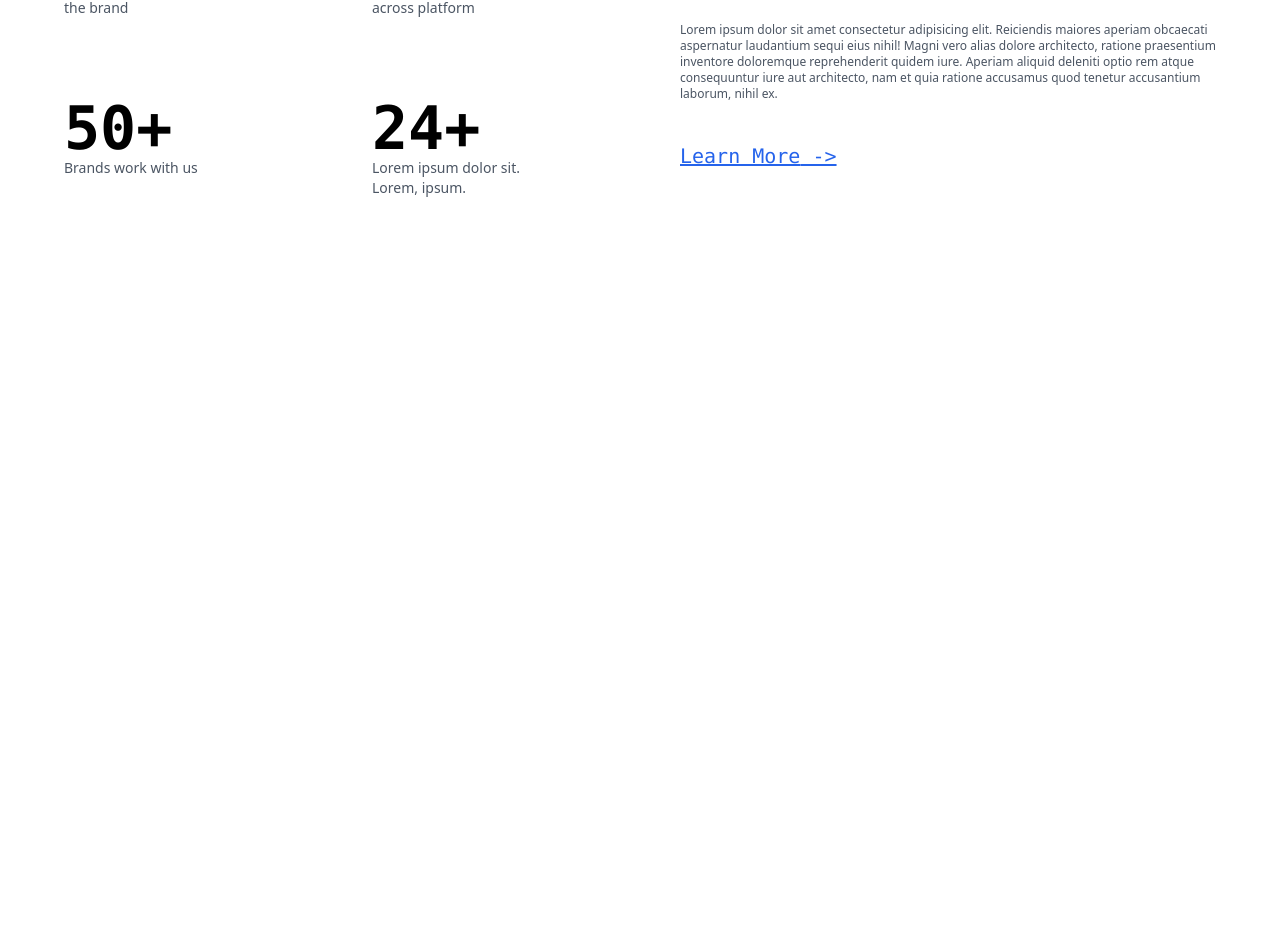
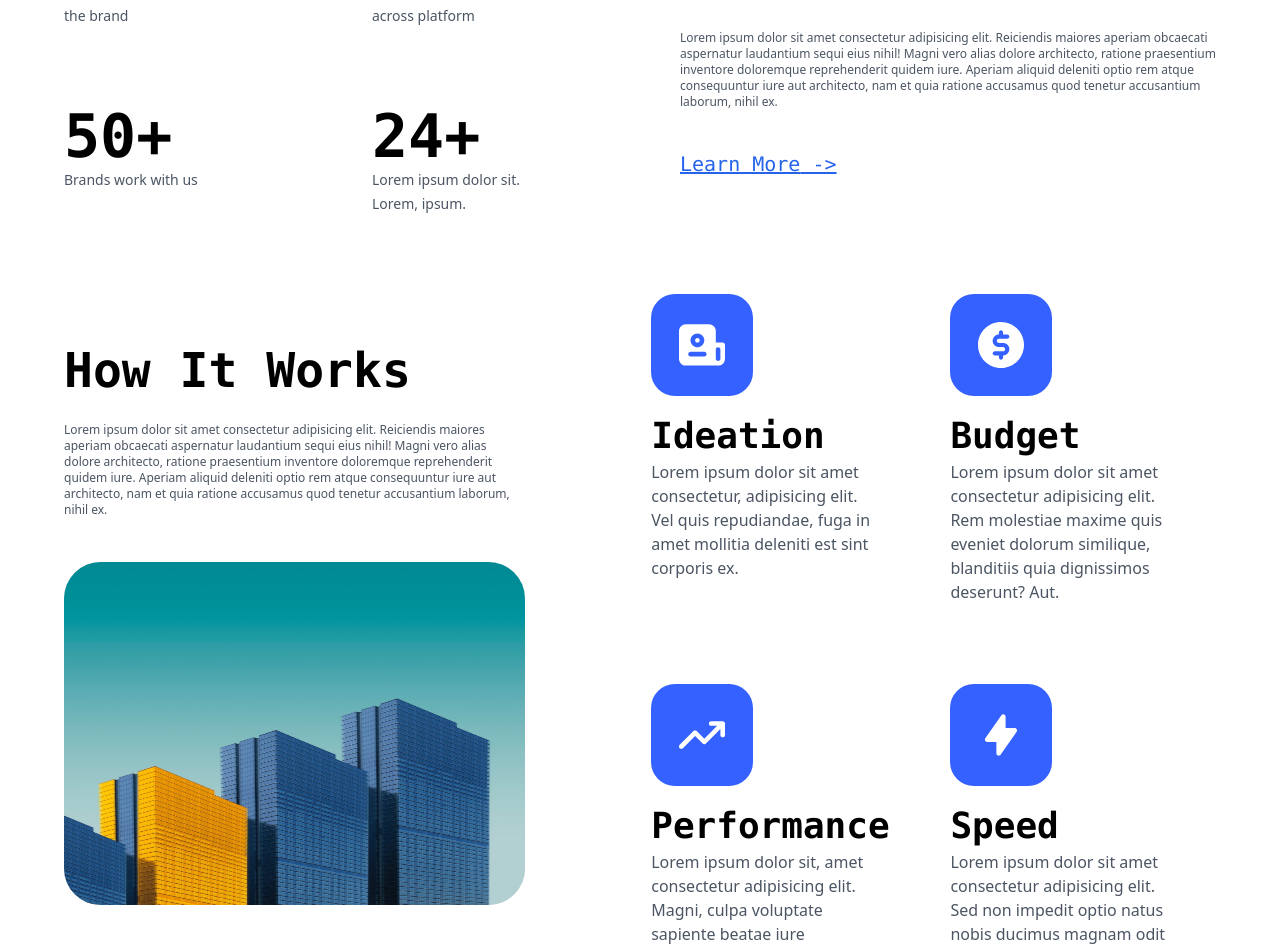
Before and after one commit to vishnubansal001/Embrace, a React (Create React App) app: page / in a window 1280 px wide. Shown: the part 1303-2253 px from the top of the page. Before the commit the page ends 1501 px from the top, so only its background shows below. Built offline with nearby package versions, Linux system fonts and the light colour scheme.

Commit message:
working part copmpleted

```diff
--- a/src/App.js
+++ b/src/App.js
@@ -1,4 +1,4 @@
-import { Commitments, Community, Hero, Navbar } from "./components";
+import { Commitments, Community, Hero, Navbar, Working } from "./components";
 
 function App() {
   return (
@@ -8,6 +8,7 @@ function App() {
         <Hero/>
         <Community/>
         <Commitments/>
+        <Working/>
       </main>
     </>
   );
--- a/src/components/Commitments.jsx
+++ b/src/components/Commitments.jsx
@@ -6,7 +6,7 @@ const Commitments = () => {
       <div className="w-full mt-20">
         <div className="md:w-[90%] w-[80%] mx-auto flex md:flex-row flex-col-reverse items-center justify-between md:gap-20 gap-10">
           <div className="grid grid-cols-2 gap-20 md:w-[50%]">
-            <div className="flex items-start flex-col gap-">
+            <div className="flex items-start flex-col gap-1">
               <h1 className="lg:text-6xl md:text-5xl sm:text-4xl text-3xl font-mono font-semibold">
                 245%
               </h1>
@@ -17,7 +17,7 @@ const Commitments = () => {
                 the brand
               </p>
             </div>
-            <div className="flex items-start flex-col gap-">
+            <div className="flex items-start flex-col gap-1">
               <h1 className="lg:text-6xl md:text-5xl sm:text-4xl text-3xl font-mono font-semibold">
                 130K+
               </h1>
@@ -28,7 +28,7 @@ const Commitments = () => {
                 across platform
               </p>
             </div>
-            <div className="flex items-start flex-col gap-">
+            <div className="flex items-start flex-col gap-1">
               <h1 className="lg:text-6xl md:text-5xl sm:text-4xl text-3xl font-mono font-semibold">
                 50+
               </h1>
@@ -36,7 +36,7 @@ const Commitments = () => {
                 Brands work with us
               </p>
             </div>
-            <div className="flex items-start flex-col gap-">
+            <div className="flex items-start flex-col gap-1">
               <h1 className="lg:text-6xl md:text-5xl sm:text-4xl text-3xl font-mono font-semibold">
                 24+
               </h1>
--- /dev/null
+++ b/src/components/Working.jsx
@@ -0,0 +1,75 @@
+import React from "react";
+import buildings from "../assests/buildings.svg";
+import speed from "../assests/speed.svg";
+import ideation from "../assests/ideation.svg";
+import performance from "../assests/performance.svg";
+import budget from "../assests/budget.svg";
+
+const Working = () => {
+  return (
+    <>
+      <div className="w-full mt-20">
+        <div className="md:w-[90%] w-[80%] mx-auto flex md:flex-row flex-col items-center justify-between md:gap-20 gap-10">
+          <div className="flex flex-col md:w-[40%] gap-10 md:mb-3 mb-5">
+            <div className="md:gap-7 gap-4 md:mb-1 mb-2 flex flex-col">
+              <h1 className="lg:text-5xl md:text-4xl text-3xl font-mono font-semibold">
+                How It Works
+              </h1>
+              <p className="font-normal text-base sm:text-xs text-gray-600">
+                Lorem ipsum dolor sit amet consectetur adipisicing elit.
+                Reiciendis maiores aperiam obcaecati aspernatur laudantium sequi
+                eius nihil! Magni vero alias dolore architecto, ratione
+                praesentium inventore doloremque reprehenderit quidem iure.
+                Aperiam aliquid deleniti optio rem atque consequuntur iure aut
+                architecto, nam et quia ratione accusamus quod tenetur
+                accusantium laborum, nihil ex.
+              </p>
+            </div>
+            <img src={buildings} alt="buildings/img" />
+          </div>
+          <div className="grid grid-cols-2 md:gap-20 gap-10 md:w-[45%] md:mx-auto">
+            <div className="flex items-start flex-col gap-1">
+              <img src={ideation} alt="" className="mb-4 md:w-auto md:h-auto w-24"/>
+              <h1 className="lg:text-4xl md:text-3xl sm:text-2xl text-2xl font-mono font-semibold">
+                Ideation
+              </h1>
+              <p className="font-normal lg:text-base text-xs text-gray-600">
+                Lorem ipsum dolor sit amet consectetur, adipisicing elit. Vel quis repudiandae, fuga in amet mollitia deleniti est sint corporis ex.
+              </p>
+            </div>
+            <div className="flex items-start flex-col gap-1">
+              <img src={budget} alt="" className="mb-4 md:w-auto md:h-auto w-24"/>
+              <h1 className="lg:text-4xl md:text-3xl sm:text-2xl text-2xl font-mono font-semibold">
+                Budget
+              </h1>
+              <p className="font-normal  lg:text-base text-xs text-gray-600">
+                Lorem ipsum dolor sit amet consectetur adipisicing elit. Rem molestiae maxime quis eveniet dolorum similique, blanditiis quia dignissimos deserunt? Aut.
+              </p>
+
+            </div>
+            <div className="flex items-start flex-col gap-1">
+              <img src={performance} alt="" className="mb-4 md:w-auto md:h-auto w-24"/>
+              <h1 className="lg:text-4xl md:text-3xl sm:text-2xl text-2xl font-mono font-semibold">
+                Performance
+              </h1>
+              <p className="font-normal  lg:text-base text-xs text-gray-600">
+                Lorem ipsum dolor sit, amet consectetur adipisicing elit. Magni, culpa voluptate sapiente beatae iure voluptatibus atque
+              </p>
+            </div>
+            <div className="flex items-start flex-col gap-1">
+              <img src={speed} alt="" className="mb-4 md:w-auto md:h-auto w-24"/>
+              <h1 className="lg:text-4xl md:text-3xl sm:text-2xl text-2xl font-mono font-semibold">
+                Speed
+              </h1>
+              <p className="font-normal  lg:text-base text-xs text-gray-600">
+                Lorem ipsum dolor sit amet consectetur adipisicing elit. Sed non impedit optio natus nobis ducimus magnam odit pariatur beatae cum.
+              </p>
+            </div>
+          </div>
+        </div>
+      </div>
+    </>
+  );
+};
+
+export default Working;
--- a/src/components/index.js
+++ b/src/components/index.js
@@ -2,3 +2,4 @@ export {default as Navbar}  from './Navbar.jsx';
 export {default as Hero} from './Hero.jsx';
 export {default as Community} from './Community.jsx';
 export {default as Commitments} from './Commitments.jsx';
+export {default as Working} from './Working.jsx';
```
